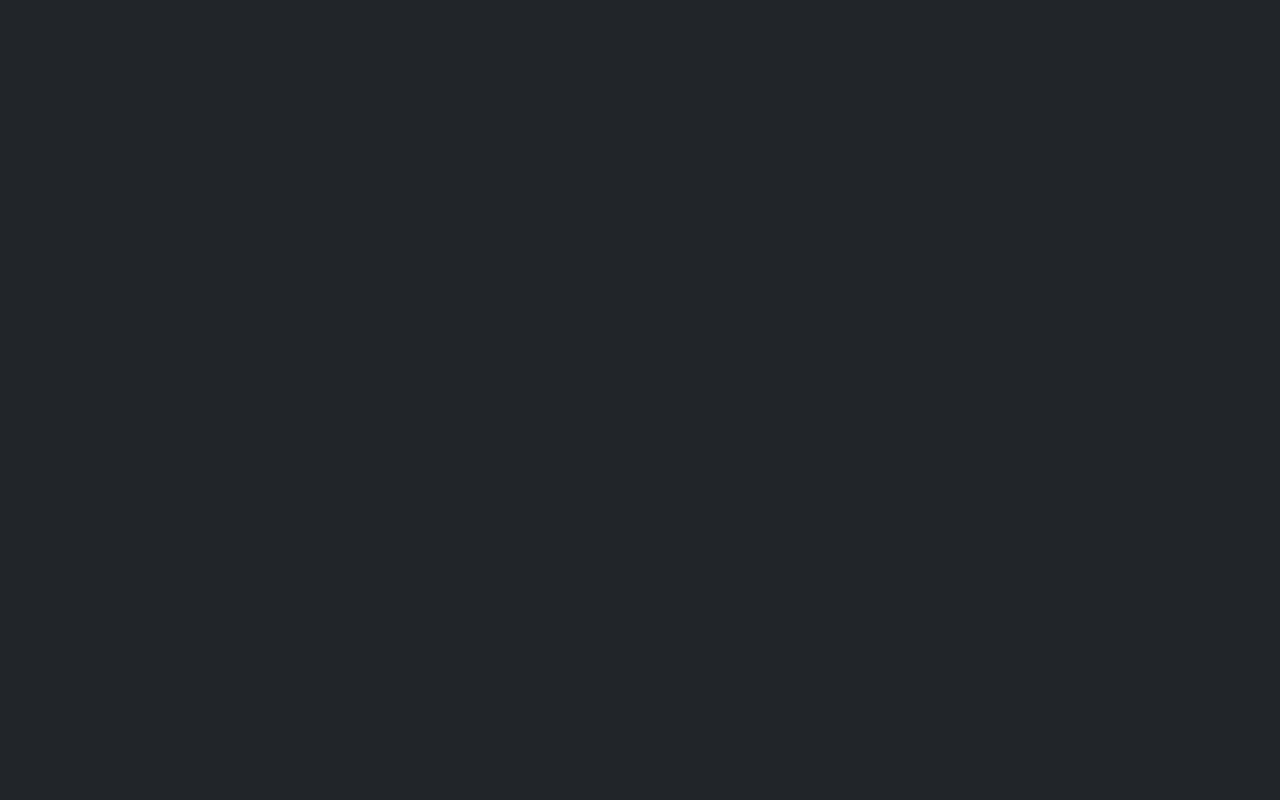
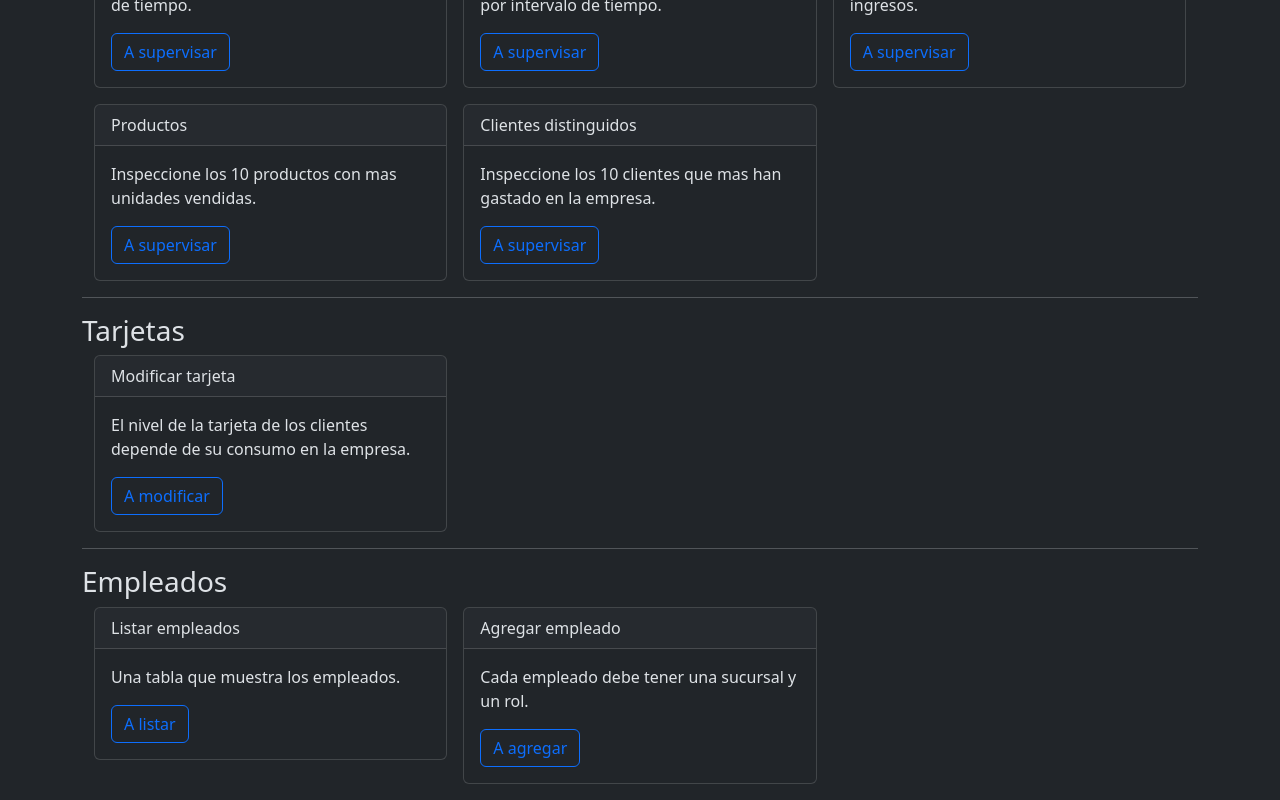
Before and after one commit to javosw/GamerProXela_Archivos-2024S2, an Angular app in the folder app-frontend/: page /admin/board in a window 1280 px wide. Before the commit this address led to /. Shown: the part 203-1003 px from the top of the page. Before the commit the page ends 800 px from the top, so only its background shows below. Built offline with nearby package versions, Linux system fonts and the light colour scheme.

Commit message:
arreglos en ruta

```diff
--- a/app-frontend/src/app/admin/admin-board/admin-board.component.html
+++ b/app-frontend/src/app/admin/admin-board/admin-board.component.html
@@ -1,7 +1,7 @@
-<div class="container">
+<div class="container mb-3">
     <h3>Reportes</h3>
     <div class="container">
-        <div class="row row-cols-1 row-cols-sm-2 row-cols-md-4 g-3">
+        <div class="row row-cols-1 row-cols-sm-2 row-cols-md-3 g-3">
             <div class="col">
                 <div class="card">
                     <div class="card-header">Descuentos</div>
@@ -52,7 +52,7 @@
     <hr>
     <h3>Tarjetas</h3>
     <div class="container">
-        <div class="row row-cols-1 row-cols-sm-2 row-cols-md-4 g-3">
+        <div class="row row-cols-1 row-cols-sm-2 row-cols-md-3 g-3">
             <div class="col">
                 <div class="card">
                     <div class="card-header">Modificar tarjeta</div>
@@ -67,7 +67,16 @@
     <hr>
     <h3>Empleados</h3>
     <div class="container">
-        <div class="row row-cols-1 row-cols-sm-2 row-cols-md-4 g-3">
+        <div class="row row-cols-1 row-cols-sm-2 row-cols-md-3 g-3">
+            <div class="col">
+                <div class="card">
+                    <div class="card-header">Listar empleados</div>
+                    <div class="card-body">
+                        <p class="card-text">Una tabla que muestra los empleados.</p>
+                        <a href="#" class="btn btn-outline-primary">A listar</a>
+                    </div>
+                </div>
+            </div>
             <div class="col">
                 <div class="card">
                     <div class="card-header">Agregar empleado</div>
--- a/app-frontend/src/app/gpx.routes.ts
+++ b/app-frontend/src/app/gpx.routes.ts
@@ -5,7 +5,7 @@ import { SinAuthComponent } from './sin-auth/sin-auth.component';
 import { AdminBoardComponent } from './admin/admin-board/admin-board.component';
 
 export const gpxRoutes: Routes = [
-    { path:"board", component: AdminBoardComponent },
+    { path:"admin/board", component: AdminBoardComponent },
     { path:"sin-auth", component: SinAuthComponent },
     { path:"entrar", component: HolaEntrarComponent },
     { path:"", component: HolaCarruselComponent },
```
